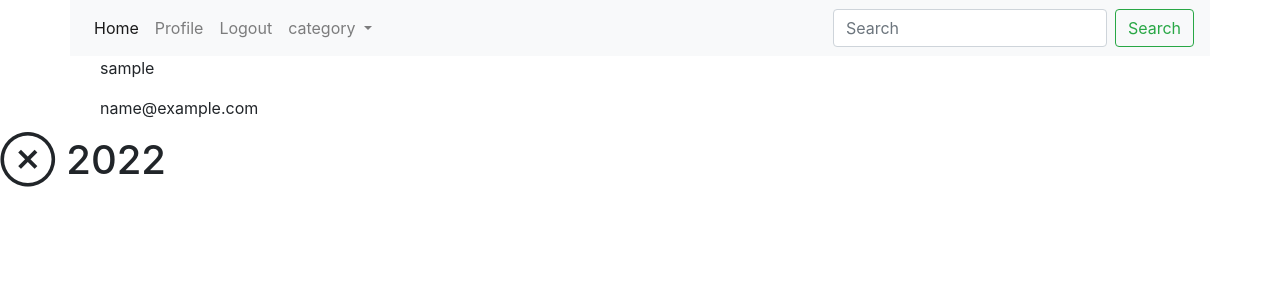
After one commit to KialoHezz/insta_app, a Django app: page /profile/ in a window 1280 px wide. The commit adds this page. Shown: the top 300 px of the page. Run offline with Django 4.2, Linux system fonts and the light colour scheme; the visitor is signed in with stand-in values (Sample User, id 1); some libraries are stand-ins or nearby versions.

Commit message:
create the logic once user is login can view a profile and logout,createsuperuser(instahezron)

```diff
--- /dev/null
+++ b/instagra_app/templates/auth/logout.html
@@ -0,0 +1,6 @@
+{% extends 'base.html' %}
+{% load crispy_forms_tags %}
+{% block content %}
+<h1>You have logout</h1>
+<h5><a href="{% url 'login' %}">Log In again</a></h5>
+{% endblock %}
--- /dev/null
+++ b/instagra_app/templates/auth/profile.html
@@ -0,0 +1,8 @@
+{% extends 'base.html' %}
+{% load crispy_forms_tags %}
+{% block content %}
+<div class="container">
+    <p>{{user.username}}</p>
+    <p>{{user.email}}</p>
+</div>
+{% endblock %}
--- a/instagra_app/templates/navbar.html
+++ b/instagra_app/templates/navbar.html
@@ -8,10 +8,10 @@
       </li>
       {% if  user.is_authenticated %}
       <li class="nav-item">
-        <a class="nav-link" href="">Profile</a>
+        <a class="nav-link" href="{% url 'profile' %}">Profile</a>
       </li>
       <li class="nav-item">
-        <a class="nav-link" href="">Logout</a>
+        <a class="nav-link" href="{% url 'logout' %}">Logout</a>
       </li>
       {% else %}
       <li class="nav-item">
--- a/instagra_app/urls.py
+++ b/instagra_app/urls.py
@@ -5,6 +5,7 @@
 urlpatterns = [
     path('',views.home,name='home'),
     path('register/',views.register,name='register'),
+    path('profile/',views.profile,name='profile'),
     path('login/',auth_views.LoginView.as_view(template_name='auth/login.html'), name='login'),
     path('login/',auth_views.LogoutView.as_view(template_name='auth/logout.html'), name='logout'),
 ]
--- a/instagra_app/views.py
+++ b/instagra_app/views.py
@@ -2,6 +2,7 @@
 from django.contrib.auth.forms import UserCreationForm
 from django.contrib import messages
 from .forms import UserRegisterForm
+from django.contrib.auth.decorators import login_required
 
 # Create your views here.
 def home(request):
@@ -26,3 +27,8 @@
     ctx = {"form": form}
 
     return render(request, 'auth/register.html',ctx)
+
+@login_required
+def profile(request):
+
+    return render(request, 'auth/profile.html')
```
